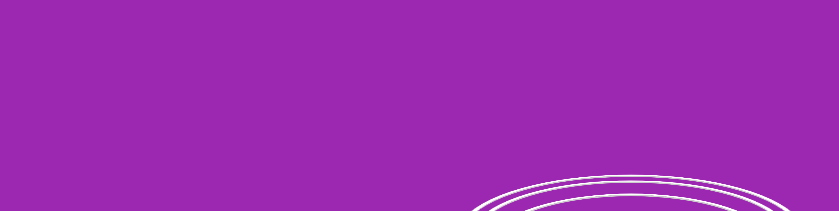
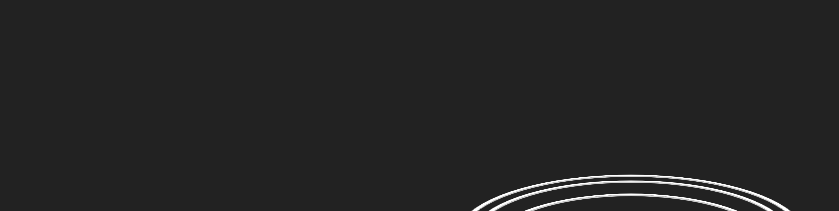
Before and after one commit to DxnielXndrew/DanielAndrew1, a plain HTML site: page index.html in a window 1280 px wide. Shown: the part 86-297 px from the top of the page, without its empty margins (214-1053 px from the left). Drawn offline with Linux system fonts and the light colour scheme.

Commit message:
Background color to #222

```diff
--- a/wavy.css
+++ b/wavy.css
@@ -8,7 +8,7 @@ body {
     justify-content: center;
     align-items: center;
     min-height: 100vh;
-    background: #9c27b0;
+    background: #222;
 }
 
 .loader {
```
